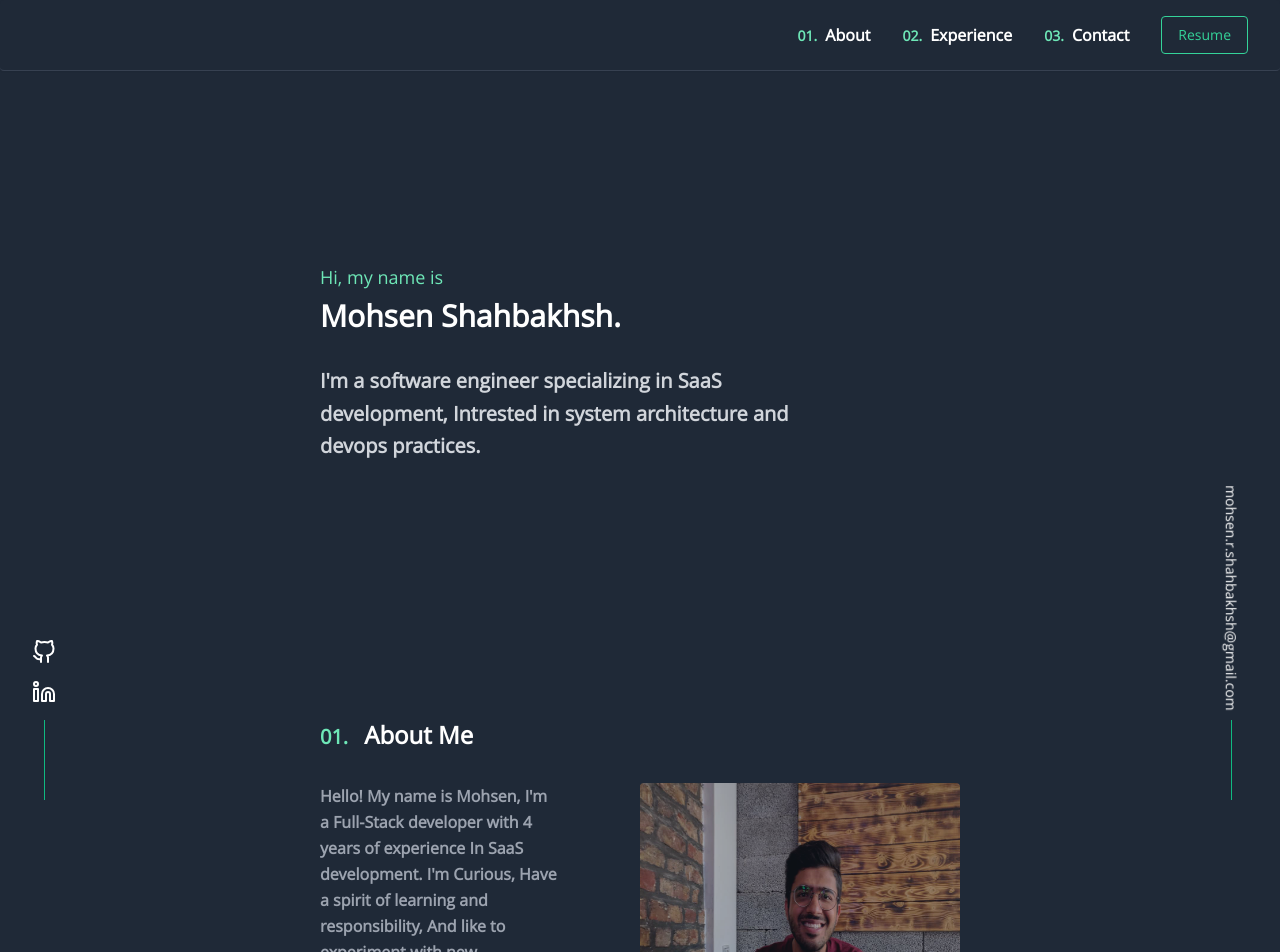
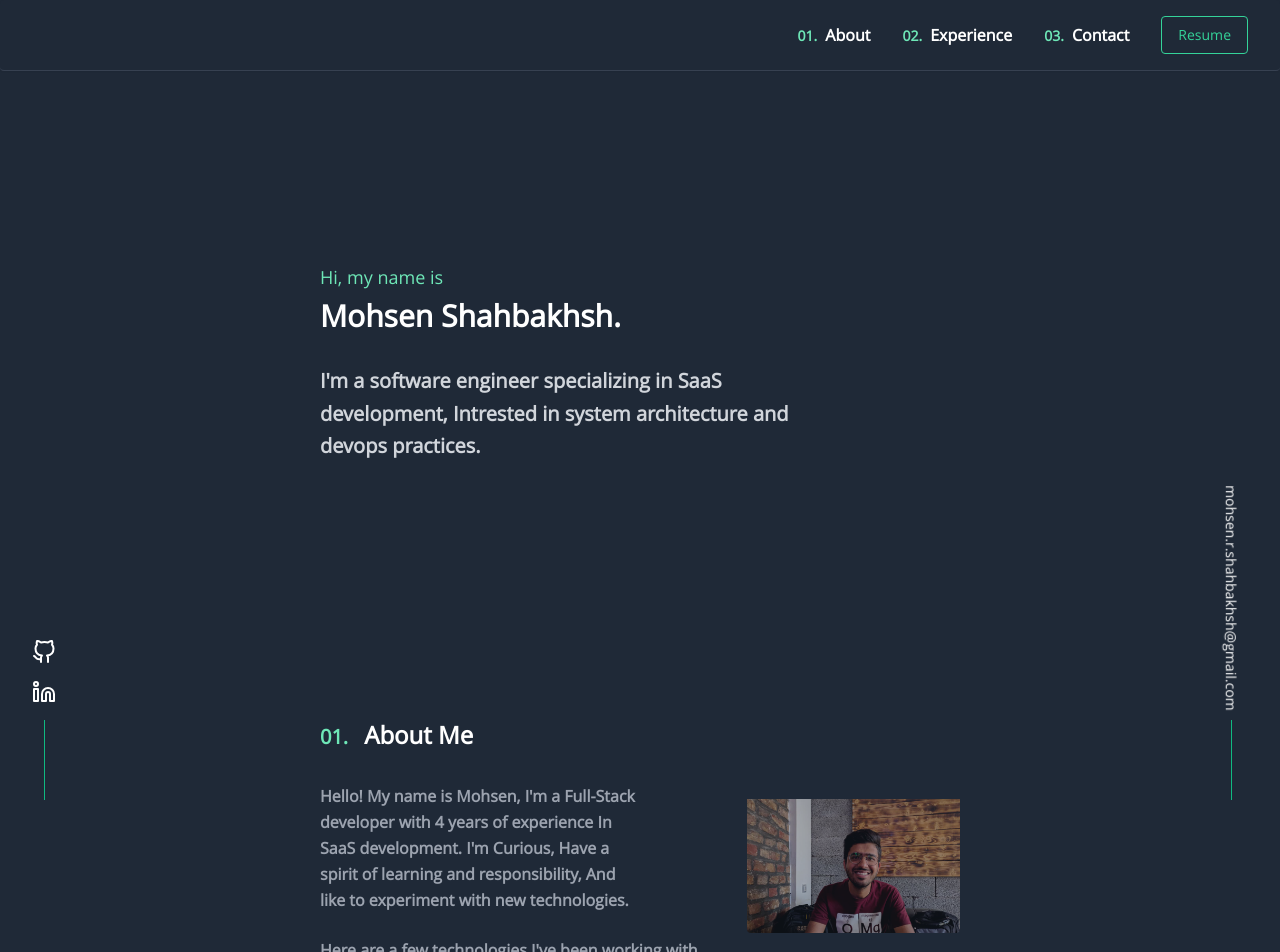
Before and after one commit to mohsenshahbakhsh/portfolio-react-tailwind, a React (Create React App) app: page / in a window 1280 px wide. Shown: the top 952 px of the page. Built offline with nearby package versions, Linux system fonts and the light colour scheme.

Commit message:
resize profile image

```diff
--- a/src/components/About.js
+++ b/src/components/About.js
@@ -61,8 +61,9 @@ const About = () => {
             </div>
           </div>
         </div>
+        {/* w-64 h-32 */}
         <img
-          className="w-64 h-32 md:w-1/2 md:h-64 rounded opacity-60 hover:opacity-90"
+          className="pt-4 md:w-1/3 md:h-1/3 rounded opacity-60 hover:opacity-90"
           src={profile}
           alt="profile_img"
         />
```
